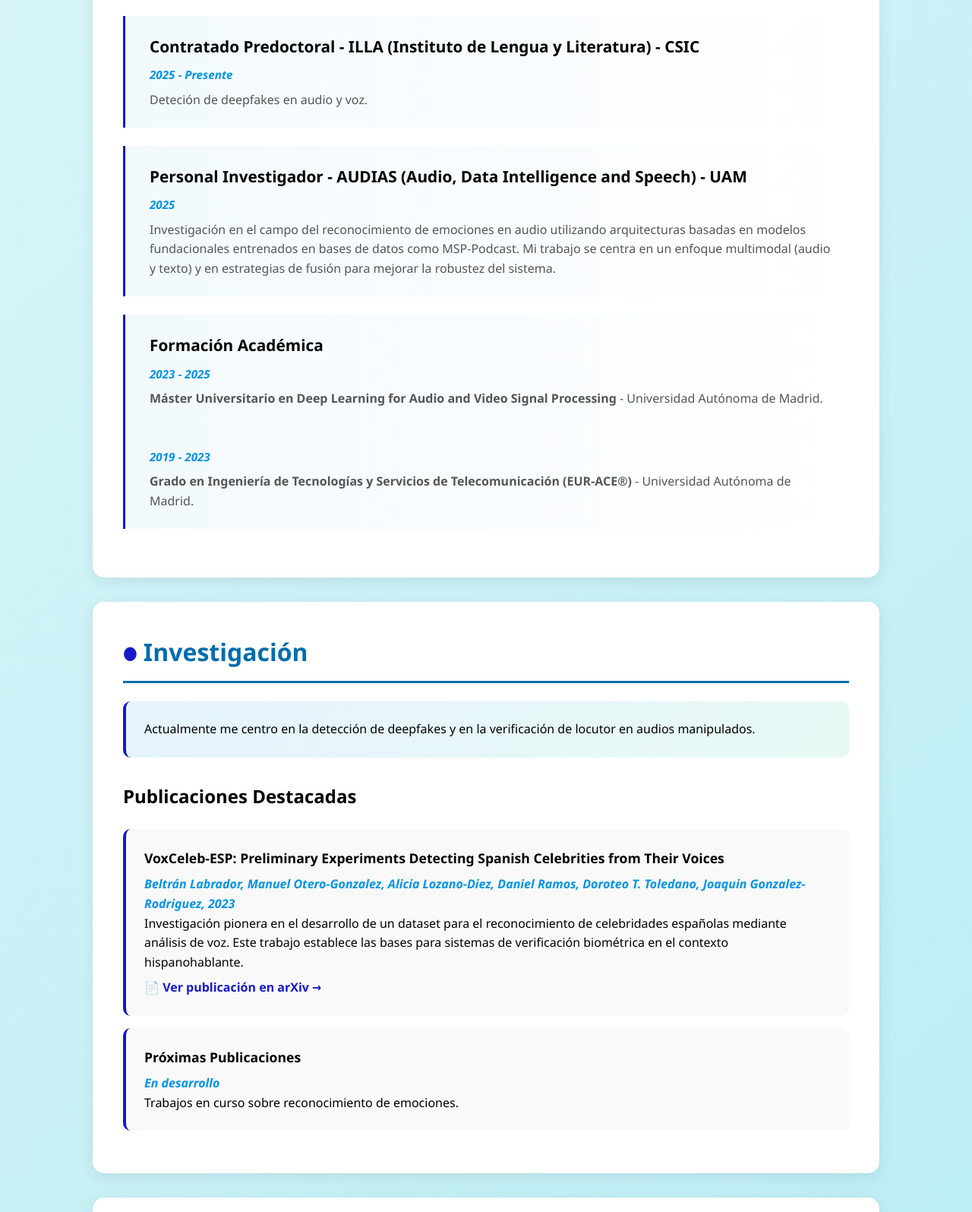
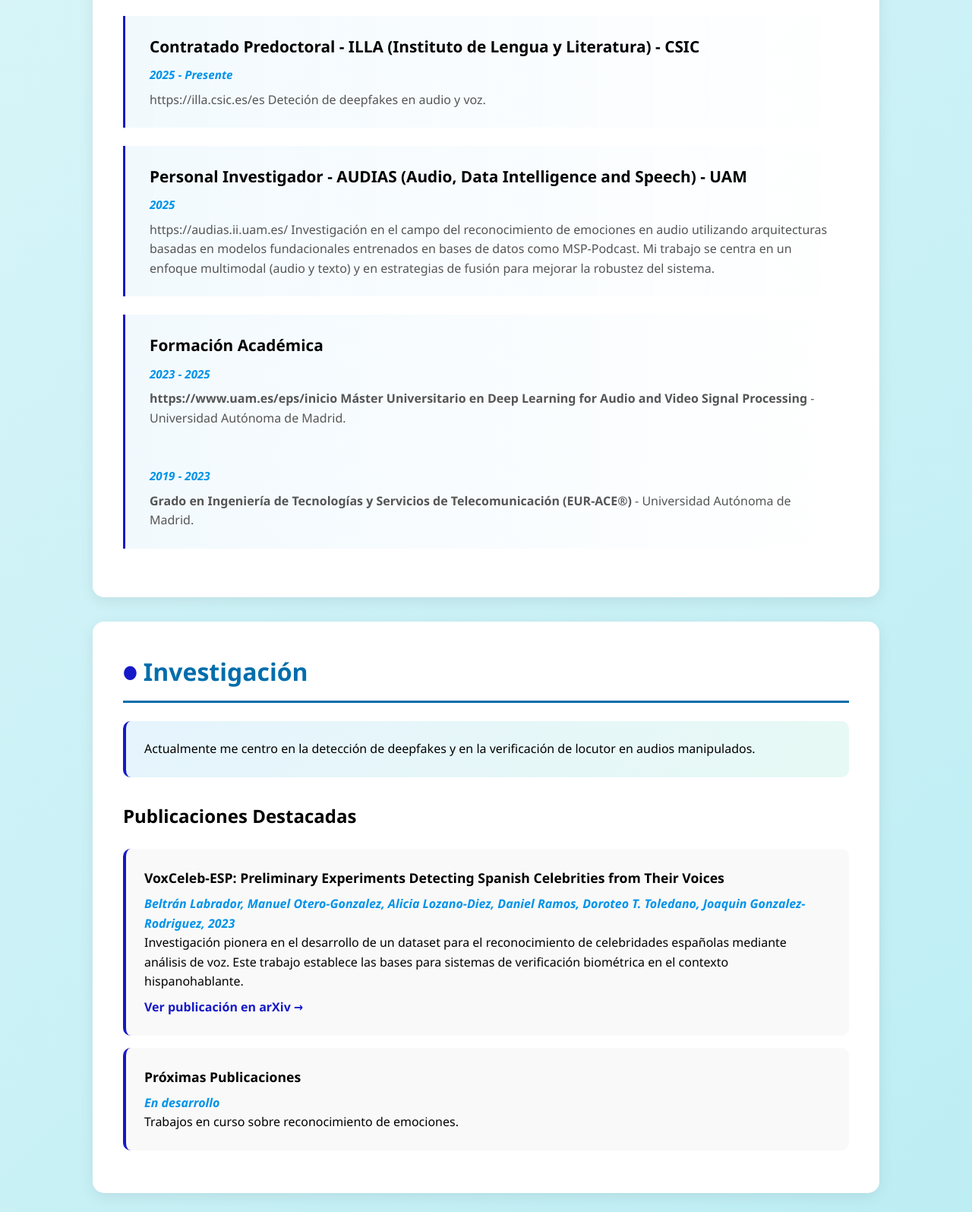
Before and after one commit to mxnuueel01/mxnuueel01.github.io, a plain HTML site: page index.html in a window 1280 px wide. Shown: the part 1105-2700 px from the top of the page at 76% size. Drawn offline with Linux system fonts and the light colour scheme.

Commit message:
Update index.html

```diff
--- a/index.html
+++ b/index.html
@@ -448,19 +448,19 @@
             <div class="timeline-item">
                 <h3>Contratado Predoctoral - ILLA (Instituto de Lengua y Literatura) - CSIC</h3>
                 <div class="date">2025 - Presente</div>
-                <p>Deteción de deepfakes en audio y voz.</p>
+                <p>https://illa.csic.es/es Deteción de deepfakes en audio y voz.</p>
             </div>
 
             <div class="timeline-item">
                 <h3>Personal Investigador - AUDIAS (Audio, Data Intelligence and Speech) - UAM</h3>
                 <div class="date">2025</div>
-                <p>Investigación en el campo del reconocimiento de emociones en audio utilizando arquitecturas basadas en modelos fundacionales entrenados en bases de datos como MSP-Podcast. Mi trabajo se centra en un enfoque multimodal (audio y texto) y en estrategias de fusión para mejorar la robustez del sistema.</p>
+                <p>https://audias.ii.uam.es/ Investigación en el campo del reconocimiento de emociones en audio utilizando arquitecturas basadas en modelos fundacionales entrenados en bases de datos como MSP-Podcast. Mi trabajo se centra en un enfoque multimodal (audio y texto) y en estrategias de fusión para mejorar la robustez del sistema.</p>
             </div>
 
             <div class="timeline-item">
                 <h3>Formación Académica</h3>
                 <div class="date">2023 - 2025</div>
-                <p><strong>Máster Universitario en Deep Learning for Audio and Video Signal Processing</strong> - Universidad Autónoma de Madrid.</p>
+                <p><strong> https://www.uam.es/eps/inicio Máster Universitario en Deep Learning for Audio and Video Signal Processing</strong> - Universidad Autónoma de Madrid.</p>
                 <br><br>
                 <div class="date">2019 - 2023</div>
                 <p><strong>Grado en Ingeniería de Tecnologías y Servicios de Telecomunicación (EUR-ACE®)</strong> - Universidad Autónoma de Madrid.</p>
@@ -481,7 +481,7 @@
                     <strong>VoxCeleb-ESP: Preliminary Experiments Detecting Spanish Celebrities from Their Voices</strong>
                     <em>Beltrán Labrador, Manuel Otero-Gonzalez, Alicia Lozano-Diez, Daniel Ramos, Doroteo T. Toledano, Joaquin Gonzalez-Rodriguez, 2023</em>
                     <p>Investigación pionera en el desarrollo de un dataset para el reconocimiento de celebridades españolas mediante análisis de voz. Este trabajo establece las bases para sistemas de verificación biométrica en el contexto hispanohablante.</p>
-                    <a href="https://arxiv.org/abs/2401.09441" target="_blank">📄 Ver publicación en arXiv →</a>
+                    <a href="https://arxiv.org/abs/2401.09441" target="_blank"> Ver publicación en arXiv →</a>
                 </div>
 
                 <div class="publication-item">
@@ -501,12 +501,13 @@
                         <img src="Logo-Momentum.png" alt="Logo Momentum" class="project-logo-circular">
                     </div>
                     <h3>Detección de Deepfakes en Audio y Voz</h3>
-                    <p>En este proyecto se busca combinar sistemas automáticos de verificación de hablantes con conocimientos lingüístico-fonéticos para diferenciar voces reales de deepfakes.</p>
+                    <p>https://momentum.csic.es/ En este proyecto se busca combinar sistemas automáticos de verificación de hablantes con conocimientos lingüístico-fonéticos para diferenciar voces reales de deepfakes.</p>
                 </div>
 
                 <div class="project-card">
-                    <!-- Reemplaza con: <img src="proyecto2.jpg" alt="Próximo proyecto" class="project-image"> -->
-                    <div class="project-image">🚀</div>
+                    <div class="project-image-container">
+                        <img src="update.png" alt="Próximo proyecto" class="project-logo-circular">
+                    </div>
                     <h3>Próximamente</h3>
                     <p>Nuevos proyectos relacionados con inteligencia artificial aplicada al procesamiento de señales de audio. Mantente atento para más actualizaciones.</p>
                 </div>
```
